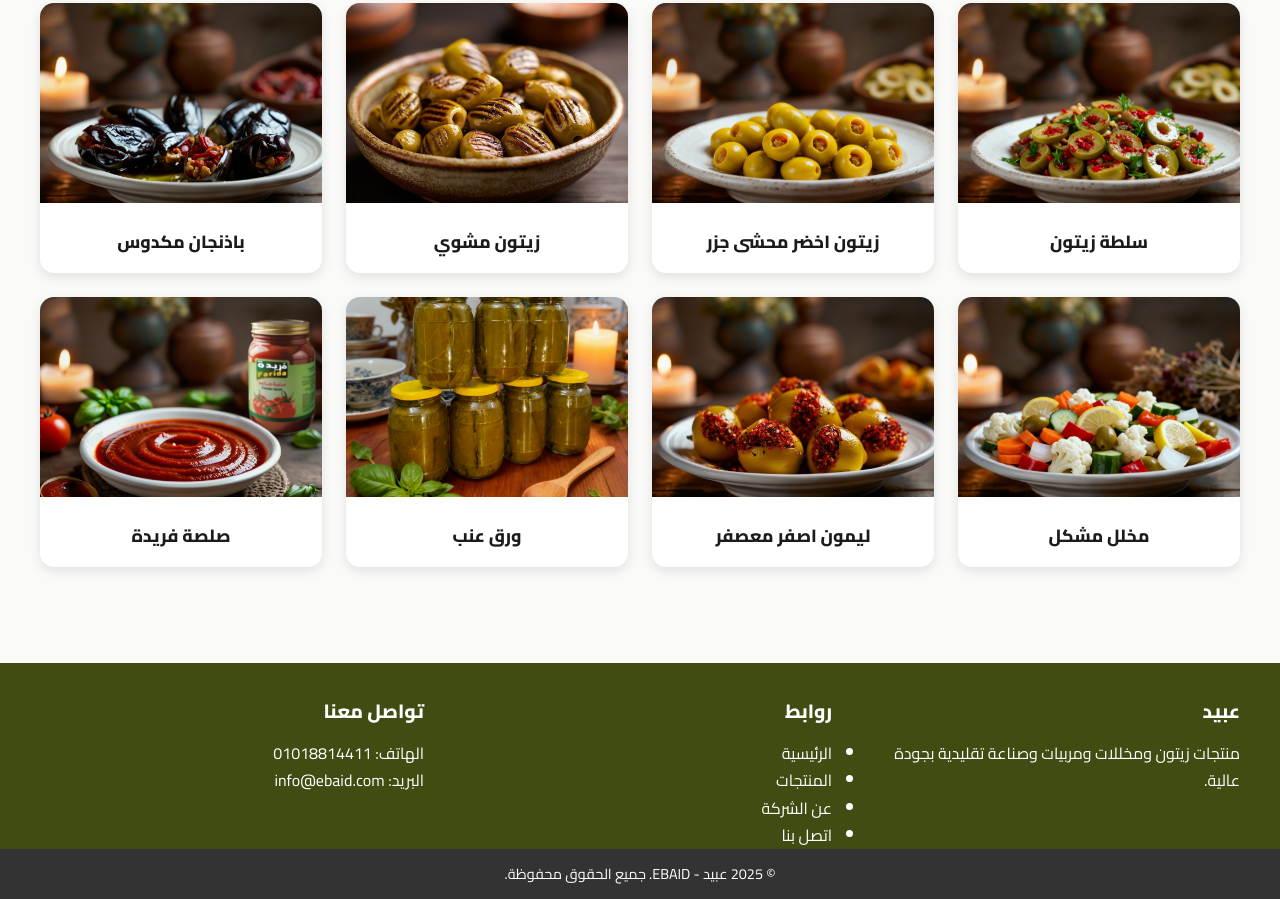
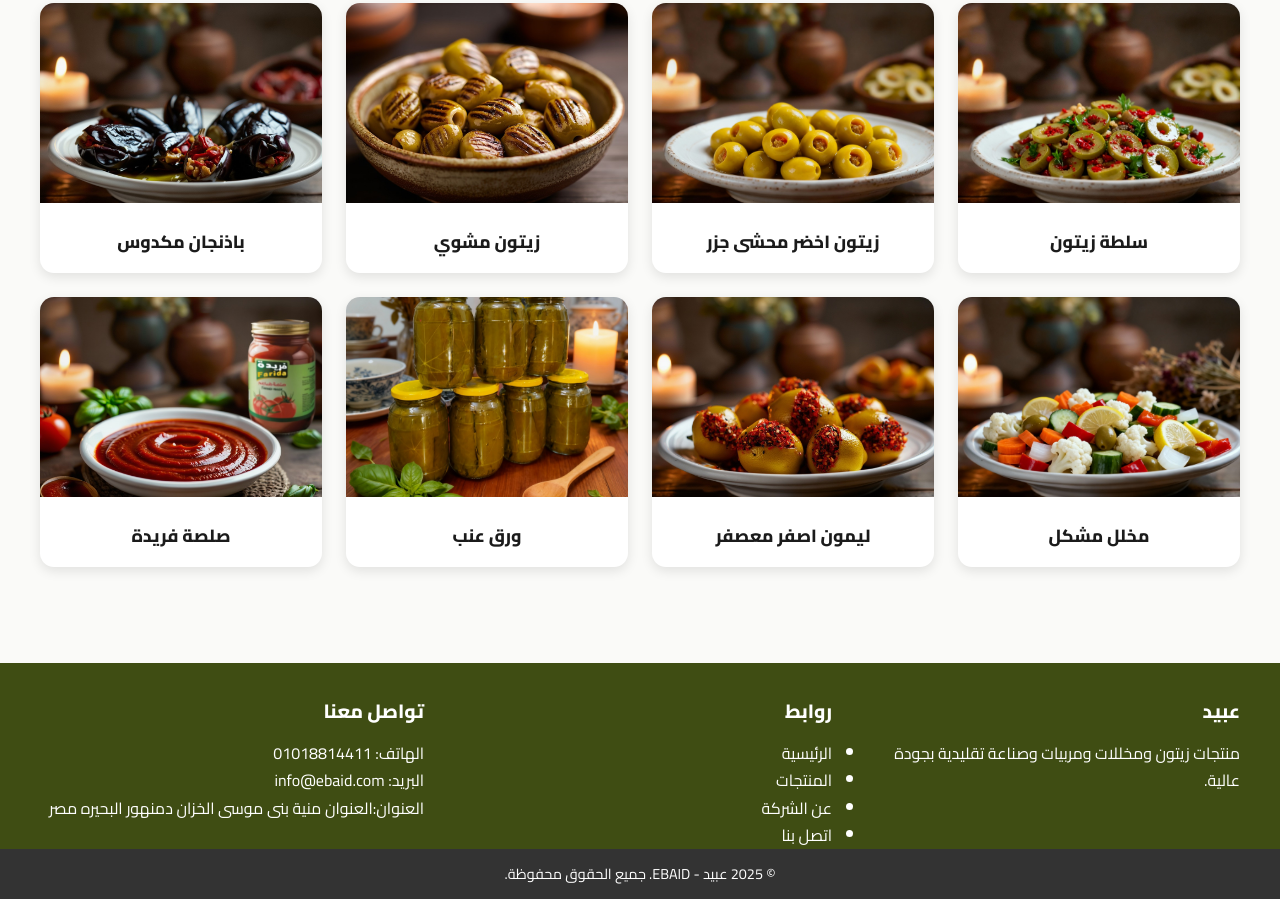
Before and after one commit to elsawy1010/ebaid, a plain HTML site: page products.html in a window 1280 px wide. Shown: the part 603-1502 px from the top of the page. Drawn offline with Linux system fonts and the light colour scheme.

Commit message:
Update products.html

```diff
--- a/products.html
+++ b/products.html
@@ -332,6 +332,7 @@
         <h4>تواصل معنا</h4>
         <p>الهاتف: 01018814411</p>
         <p>البريد: info@ebaid.com</p>
+      <p>العنوان:العنوان منية بنى موسى الخزان دمنهور البحيره مصر<p>
       </div>
     </div>
     <div class="copyright">
```
